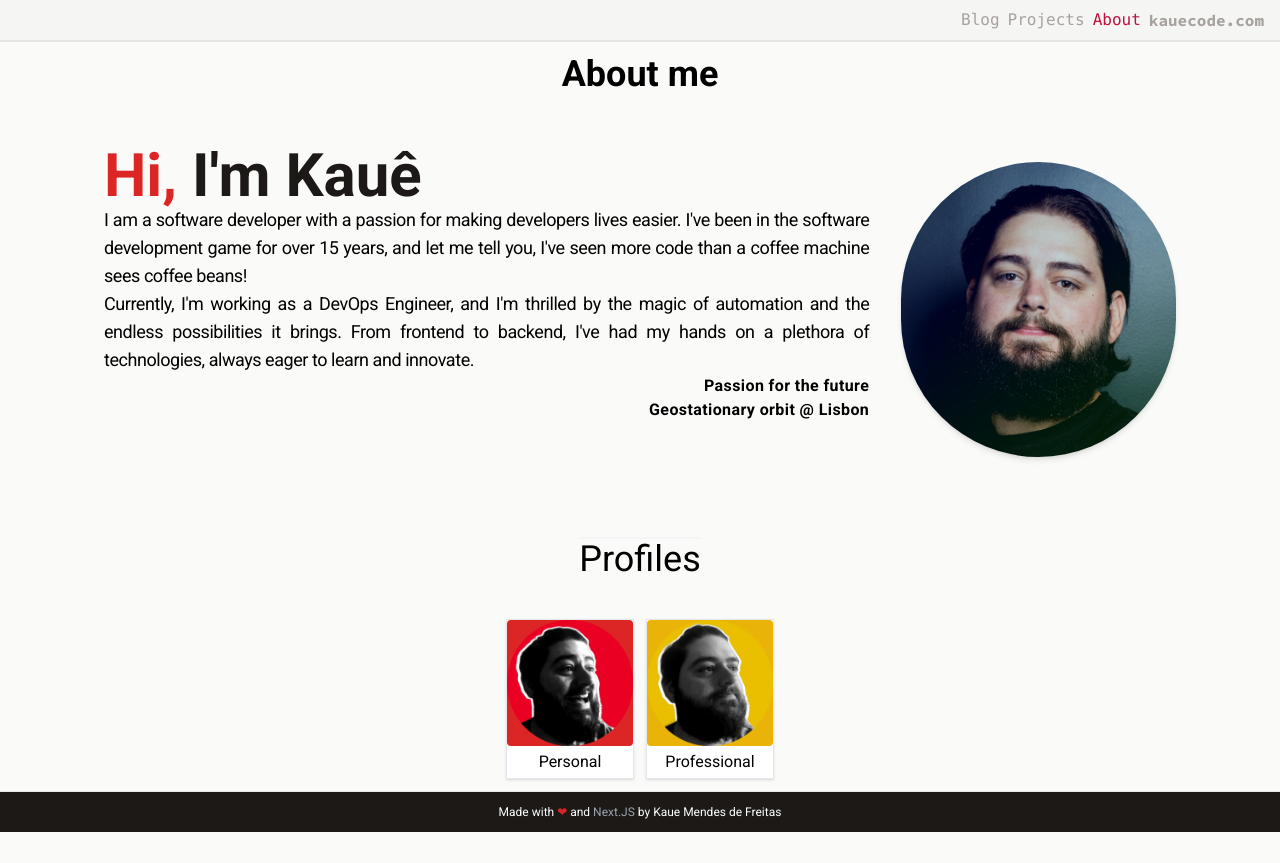
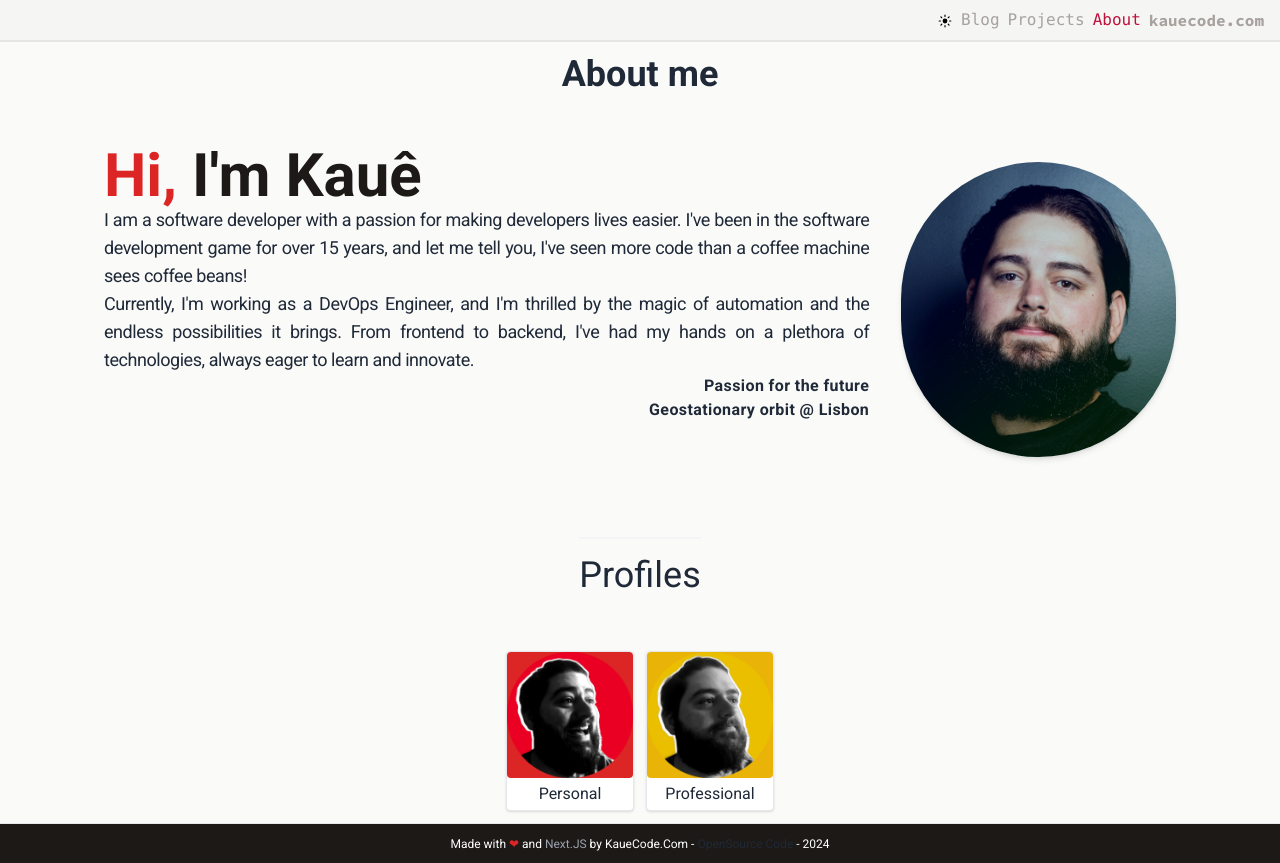
Before and after one commit to kauemendes/kauemendes.com, a Next.js app: page /about in a window 1280 px wide. Before the commit the page ends 832 px from the top, so only its background shows below. Built offline with nearby package versions, Linux system fonts and the light colour scheme.

Commit message:
Add dark mode

```diff
--- a/package.json
+++ b/package.json
@@ -14,6 +14,7 @@
     "gray-matter": "^4.0.3",
     "marked": "^10.0.0",
     "next": "^15.0.3",
+    "next-themes": "^0.4.3",
     "qs": "^6.13.0",
     "react": "^18.3.1",
     "react-dom": "^18.3.1",
--- a/src/app/about/[slug]/page.tsx
+++ b/src/app/about/[slug]/page.tsx
@@ -16,7 +16,7 @@ export default async function InfoPage(props) {
       <div className={`bg-no-repeat bg-center bg-[url('/images/banner2.jpg')] w-full h-[100px]`} ></div>
       <div className='max-w-md mx-auto overflow-hidden p-4 m-auto text-left md:max-w-3xl'>
         <article dangerouslySetInnerHTML={{ __html: content.body }}
-          className="max-w-screen-md prose prose-slate"
+          className="max-w-screen-md prose prose-slate text-gray-900 dark:text-gray-100 mx-auto"
         />
       </div>
     </>
--- a/src/app/about/page.tsx
+++ b/src/app/about/page.tsx
@@ -17,7 +17,7 @@ export default function InfoPage() {
       <div className="flex flex-col m-auto space-y-10 md:max-w-6xl sm:max-w-lg ">
         <div className="flex flex-wrap p-10 w-full space-y-4 md:flex-nowrap md:space-x-8">
           <div className="text-left">
-            <p className="text-stone-900 font-bold text-6xl">
+            <p className="text-stone-900 dark:text-red-600 font-bold text-6xl">
               <span className="text-red-600 hover:-translate-y-1 hover:scale-110 hover:text-indigo-500 duration-300">Hi,</span> I'm Kauê
             </p>
             <p className='text-justify font-semi text-lg tracking-tight'>
@@ -44,17 +44,17 @@ export default function InfoPage() {
           </div>
         </div>
         <div className='flex flex-row m-auto border-t-2 border-gray-100 text-center'>
-          <span className='text-4xl text-center'>Profiles</span>
+          <span className='text-4xl text-center pt-4 pb-4'>Profiles</span>
         </div>
         <div className="flex flex-row w-auto m-auto">
           <ul className="flex flex-wrap w-fit m-auto flex-grow gap-3">
-            <li className="bg-white border w-32 shadow hover:shadow-xl">
+            <li className="bg-white dark:bg-gray-800 border rounded dark:border-gray-950 w-32 shadow hover:shadow-xl hover:shadow-sm">
               <Link href="/about/personal">
                 <Image src="/images/avatar_vermelho.png" width={140} height={140} className='bg-red-600 rounded' alt='Kaue with a smile in gray scale in a red background'/>
                 <h2 className='py-1 text-center'>Personal</h2>
               </Link>
             </li>
-            <li className="bg-white border w-32 shadow hover:shadow-xl">
+            <li className="bg-white dark:bg-gray-800 border rounded dark:border-gray-950 w-32 shadow hover:shadow-xl hover:shadow-sm">
               <Link href="/about/professional">
                 <Image src="/images/avatar.png" width={140} height={140} className='bg-yellow-500 rounded' alt='Kaue in gray scale in a yellow background' />
                 <h2 className='py-1 text-center'>Professional</h2>
--- a/src/app/globals.css
+++ b/src/app/globals.css
@@ -7,3 +7,21 @@
     border: 1px solid red;
   }
 */
+
+@layer base {
+  body {
+    @apply dark:bg-gray-800 bg-white;
+  }
+
+  h1,
+  h2,
+  h3,
+  h4,
+  h5,
+  a,
+  p,
+  strong,
+  span {
+    @apply dark:text-white text-gray-800;
+  }
+}
--- a/src/app/layout.tsx
+++ b/src/app/layout.tsx
@@ -1,5 +1,6 @@
 import type { Metadata } from 'next'
 import Link from 'next/link'
+import { ThemeProvider } from "next-themes"
 
 import NavBar from '@/components/NavBar'
 import { roboto, sourceCodePro, ebgaramond } from '@/app/font'
@@ -28,15 +29,17 @@ export default function RootLayout({
   return (
     <html lang="en" className={`${roboto.variable} ${sourceCodePro.variable} ${ebgaramond.variable}`}>
       <body className='bg-stone-50 flex flex-col min-h-screen  font-roboto'>
-        <header className='bg-stone-100 border-b-2 border-stone-200 px-4 py-2'>
+        <ThemeProvider attribute="class">
+          <header className='dark:bg-gray-950 bg-stone-100 border-b-2 border-stone-200 dark:border-gray-900 px-4 py-2'>
             <NavBar />
           </header>
           <main className="grow py-3 text-center">
             {children}
           </main>
-        <footer className="w-full bg-stone-900 border-t py-3 text-center text-xs text-white">
-          Made with <span className='text-red-600'>❤</span> and{' '}<a href="https://vercel.com/solutions/nextjs" className="text-gray-400 hover:underline">Next.JS</a> by Kaue Mendes de Freitas
+          <footer className="w-full h-10 bg-stone-900 dark:bg-slate-100 border-t dark:border-gray-800 py-3 text-center text-xs text-white dark:text-gray-900">
+            Made with <span className='text-red-600 dark:text-red-400'>❤</span> and{' '}<a href="https://vercel.com/solutions/nextjs" className="text-gray-400 hover:underline dark:text-gray-900">Next.JS</a> by KaueCode.Com - <a href="https://github.com/kauemendes/kauemendes.com" target='_blank'>OpenSource Code</a> - 2024
           </footer>
+        </ThemeProvider>
       </body>
     </html>
   )
--- /dev/null
+++ b/src/components/DarkModeButton.tsx
@@ -0,0 +1,21 @@
+"use client";
+import React from 'react';
+import { useTheme } from "next-themes";
+import { SunIcon, MoonIcon } from '@heroicons/react/20/solid';
+
+
+
+const DarkModeButton = () => {
+    const { systemTheme, theme, setTheme } = useTheme();
+    const currentTheme = theme === 'system' ? systemTheme : theme;
+
+    return (
+        <button
+            onClick={() => theme == "dark"? setTheme('light'): setTheme("dark")}
+            className='hover:text-stone-400 cursor-allowed'>
+            <SunIcon className="w-4 h-4 inline" />
+        </button>
+    )
+}
+
+export default DarkModeButton;
--- a/src/components/Heading.tsx
+++ b/src/components/Heading.tsx
@@ -13,7 +13,7 @@ export default function Heading({
   children
 }: HeadingProps) {
   return (
-    <h1 className={`font-bold pb-3 text-4xl font-roboto hover:text-gray-900 hover:cursor-none`}>
+    <h1 className={`font-bold pb-3 text-4xl font-roboto hover:text-gray-900 dark:hover:text-indigo-400 hover:cursor-none`}>
       {children}
     </h1>
   )
--- a/src/components/NavBar.tsx
+++ b/src/components/NavBar.tsx
@@ -1,3 +1,4 @@
+import DarkModeButton from './DarkModeButton'
 import NavLink from './NavLink'
 
 export default function NavBar() {
@@ -24,6 +25,9 @@ export default function NavBar() {
             Blog
           </NavLink>
         </li>
+        <li>
+          <DarkModeButton />
+        </li>
       </ul>
     </nav>
   )
--- a/tailwind.config.ts
+++ b/tailwind.config.ts
@@ -5,6 +5,7 @@ const config: Config = {
     './src/components/**/*.{jsx,tsx}',
     './src/app/**/*.{jsx,tsx}',
   ],
+  darkMode: 'class',
   theme: {
     screens: {
       'sm': '640px',
```
Also changed, not shown: 1 other file (tests, documents, lock files or other folders). Lines whose indentation alone changed are shown as unchanged.
